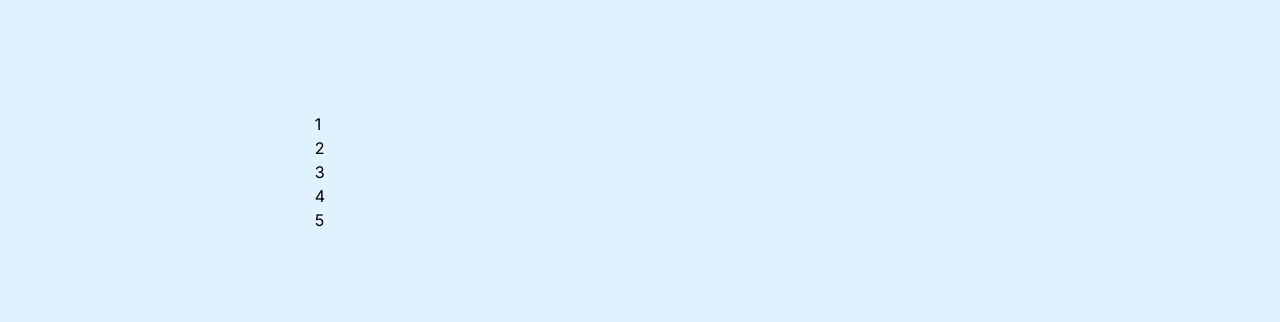
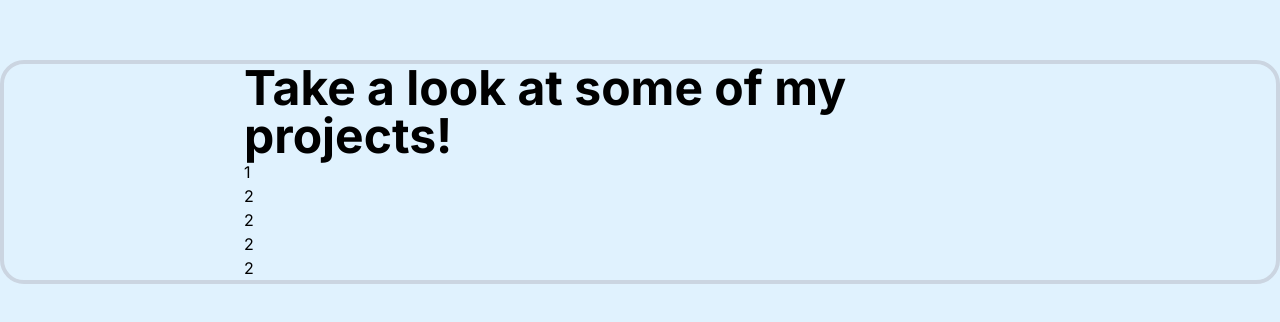
Before and after one commit to kjagannath3/next-website, a Next.js app: page / in a window 1280 px wide. Shown: the part 1116-1438 px from the top of the page. Built offline with nearby package versions, Linux system fonts and the light colour scheme.

Commit message:
Added base styling for projects

```diff
--- a/app/components.tsx
+++ b/app/components.tsx
@@ -36,12 +36,20 @@ export function ProjectsList() {
     return <li>{number}</li>;
   });
   return (
-    <div className="flex w-1/2 border-solid justify-center items-center h-screen place-content-end h-screen">
+        <div className="grid w-full justify-center items-center h-screen">
+    <div className="grid w-full px-60 border-solid border-4 border-slate-300 rounded-3xl">
       {" "}
+    <h1 className="text-5xl text-inherit font-bold"> Take a look at some of my projects!</h1>
       <div>
-        <ul>{listOfNums}</ul>
+                <ul>
+                    <li>1</li>
+                    <li>2</li>
+                    <li>2</li>
+                    <li>2</li>
+                    <li>2</li>
+                </ul>
       </div>
-    </div>
+    </div></div>
   );
 }
 
```
Also changed, not shown: public/headshot 2.jpg (added).
